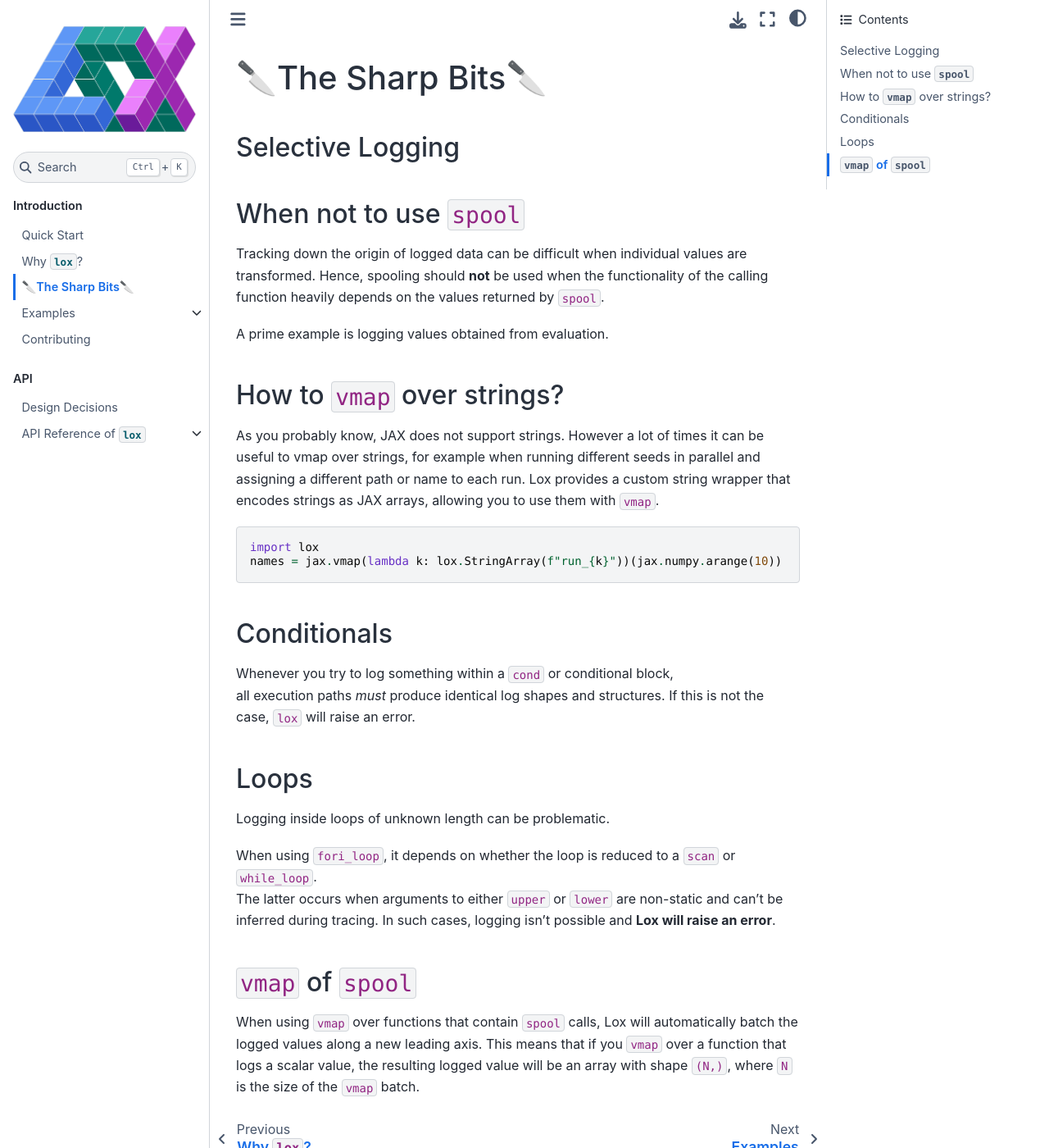
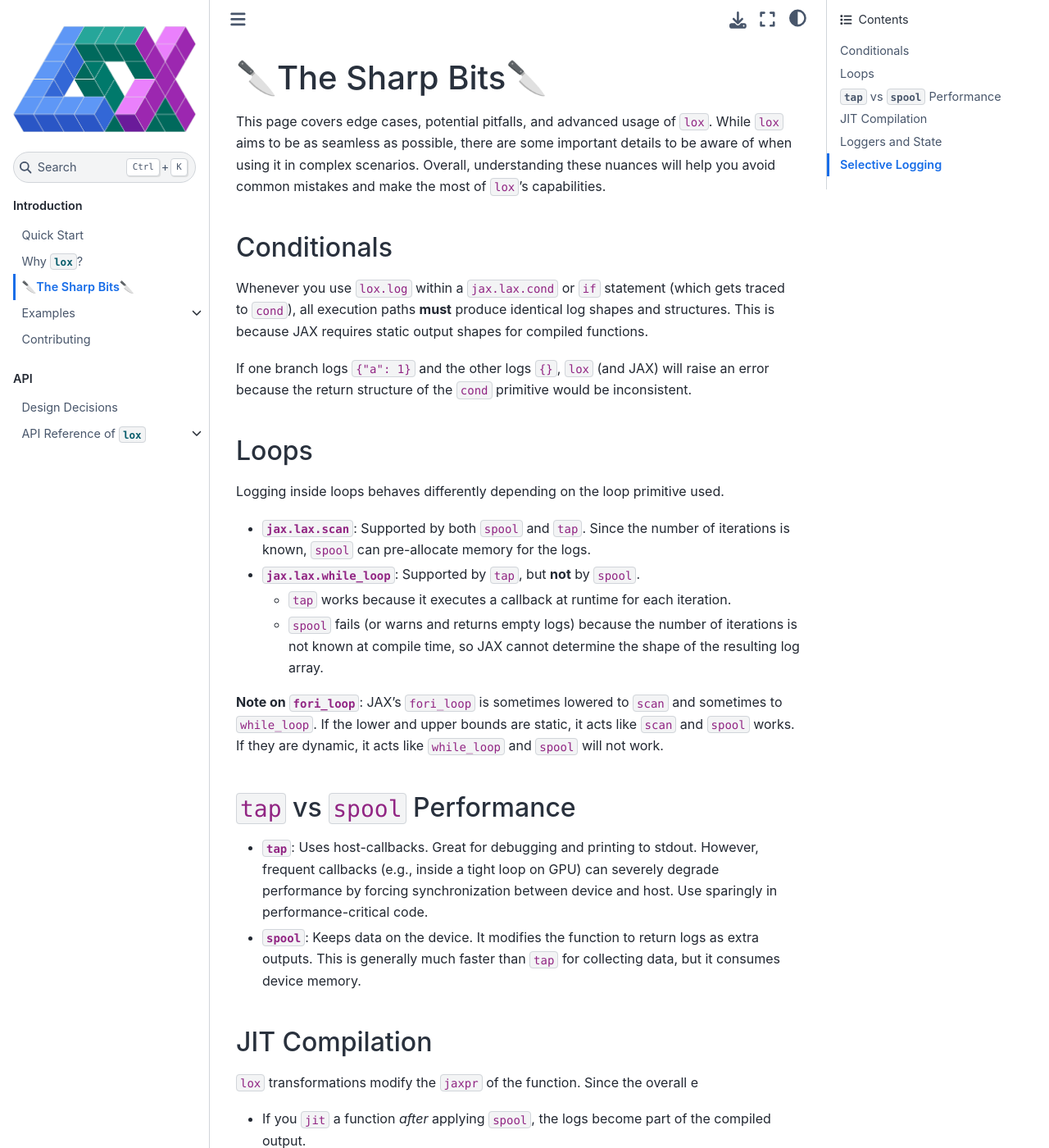
Before and after one commit to huterguier/lox, a Sphinx documentation site: the page built from docs/the_sharp_bits.md, in a window 1280 px wide and 1400 px high. Shown: the whole window at 82% size. Built offline with Sphinx 7.4.7 and the Sphinx Book theme 1.1.4, drawn with Linux system fonts in a browser that asks for light colours; some web fonts are replaced; some of the changed text lies outside the part shown.

Commit message:
Update pitfalls when using lox

`````diff
--- a/docs/the_sharp_bits.md
+++ b/docs/the_sharp_bits.md
@@ -3,44 +3,81 @@ title: 🔪The Sharp Bits🔪
 ---
 # 🔪The Sharp Bits🔪
 
-## Selective Logging
-
-
-
-## When not to use `spool`
-
-Tracking down the origin of logged data can be difficult when individual values are transformed.
-Hence, spooling should **not** be used when the functionality of the calling function heavily depends on the values returned by `spool`.
-
-A prime example is logging values obtained from evaluation.
-
-## How to `vmap` over strings?
-As you probably know, JAX does not support strings.
-However a lot of times it can be useful to vmap over strings, for example when running different seeds in parallel and assigning a different path or name to each run.
-Lox provides a custom string wrapper that encodes strings as JAX arrays, allowing you to use them with `vmap`.
-````python
-import lox
-names = jax.vmap(lambda k: lox.StringArray(f"run_{k}"))(jax.numpy.arange(10))
-````
+This page covers edge cases, potential pitfalls, and advanced usage of `lox`.
+While `lox` aims to be as seamless as possible, there are some important details to be aware of when using it in complex scenarios.
+Overall, understanding these nuances will help you avoid common mistakes and make the most of `lox`'s capabilities.
 
 
 ## Conditionals
 
-Whenever you try to log something within a `cond` or conditional block,
-all execution paths *must* produce identical log shapes and structures.
-If this is not the case, `lox` will raise an error.
+Whenever you use `lox.log` within a `jax.lax.cond` or `if` statement (which gets traced to `cond`), all execution paths **must** produce identical log shapes and structures.
+This is because JAX requires static output shapes for compiled functions.
+
+If one branch logs `{"a": 1}` and the other logs `{}`, `lox` (and JAX) will raise an error because the return structure of the `cond` primitive would be inconsistent.
 
 ## Loops
 
-Logging inside loops of unknown length can be problematic.
+Logging inside loops behaves differently depending on the loop primitive used.
 
-When using `fori_loop`, it depends on whether the loop is reduced to a `scan` or `while_loop`.
-The latter occurs when arguments to either `upper` or `lower` are non-static and can't be inferred during tracing.
-In such cases, logging isn't possible and **Lox will raise an error**.
+- **`jax.lax.scan`**: Supported by both `spool` and `tap`. Since the number of iterations is known, `spool` can pre-allocate memory for the logs.
+- **`jax.lax.while_loop`**: Supported by `tap`, but **not** by `spool`.
+  - `tap` works because it executes a callback at runtime for each iteration.
+  - `spool` fails (or warns and returns empty logs) because the number of iterations is not known at compile time, so JAX cannot determine the shape of the resulting log array.
 
-## `vmap` of `spool`
+**Note on `fori_loop`**: JAX's `fori_loop` is sometimes lowered to `scan` and sometimes to `while_loop`.
+If the lower and upper bounds are static, it acts like `scan` and `spool` works.
+If they are dynamic, it acts like `while_loop` and `spool` will not work.
 
-When using `vmap` over functions that contain `spool` calls,
-Lox will automatically batch the logged values along a new leading axis.
-This means that if you `vmap` over a function that logs a scalar value,
-the resulting logged value will be an array with shape `(N,)`, where `N` is the size of the `vmap` batch.
+## `tap` vs `spool` Performance
+
+- **`tap`**: Uses host-callbacks. Great for debugging and printing to stdout. However, frequent callbacks (e.g., inside a tight loop on GPU) can severely degrade performance by forcing synchronization between device and host. Use sparingly in performance-critical code.
+- **`spool`**: Keeps data on the device. It modifies the function to return logs as extra outputs. This is generally much faster than `tap` for collecting data, but it consumes device memory.
+
+## JIT Compilation
+
+`lox` transformations modify the `jaxpr` of the function.
+Since the overall e
+
+- If you `jit` a function *after* applying `spool`, the logs become part of the compiled output.
+- If you `spool` a function that has already been `jit`-ted, it will use the existing compiled version without retriggering compilation.
+```python
+@jax.jit
+def f(x):
+    lox.log({"x": x})
+    return x
+
+x = 1.0
+y = f(x) # this will trigger jit compilation of f
+y = f(x) # this will use the compiled version
+y, logs = lox.spool(f)(x) # spool retriggers compilation
+```
+
+
+## Loggers and State
+
+When using loggers (like `SaveLogger` or `WandbLogger`), remember that they are stateful.
+You must initialize them and pass the state to the transformation.
+
+```python
+logger = lox.loggers.SaveLogger("/tmp/logs")
+logger_state = logger.init(jax.random.key(0))
+y = logger.spool(f, logger_state)(inputs)
+```
+The `spool` method on a logger typically collects all logs first and then writes them (e.g., to disk) in one go after the function returns, whereas `tap` might write them incrementally.
+
+## Selective Logging
+
+Both `lox.tap` and `lox.spool` allow you to filter what gets logged using `argnames` and `tags`.
+This is useful when you have many `lox.log` calls but only care about a subset of them for a specific task.
+
+- **`argnames`**: specific keys from your log dictionaries.
+- **`tags`**: strict filtering based on tags provided in `lox.log`.
+
+```python
+# In your code
+lox.log({"loss": loss}, tags=["metric"])
+lox.log({"gradient_norm": grad_norm}, tags=["debug"])
+
+# Only tap into metrics
+lox.tap(f, tags=["metric"])(x)
+```
`````
